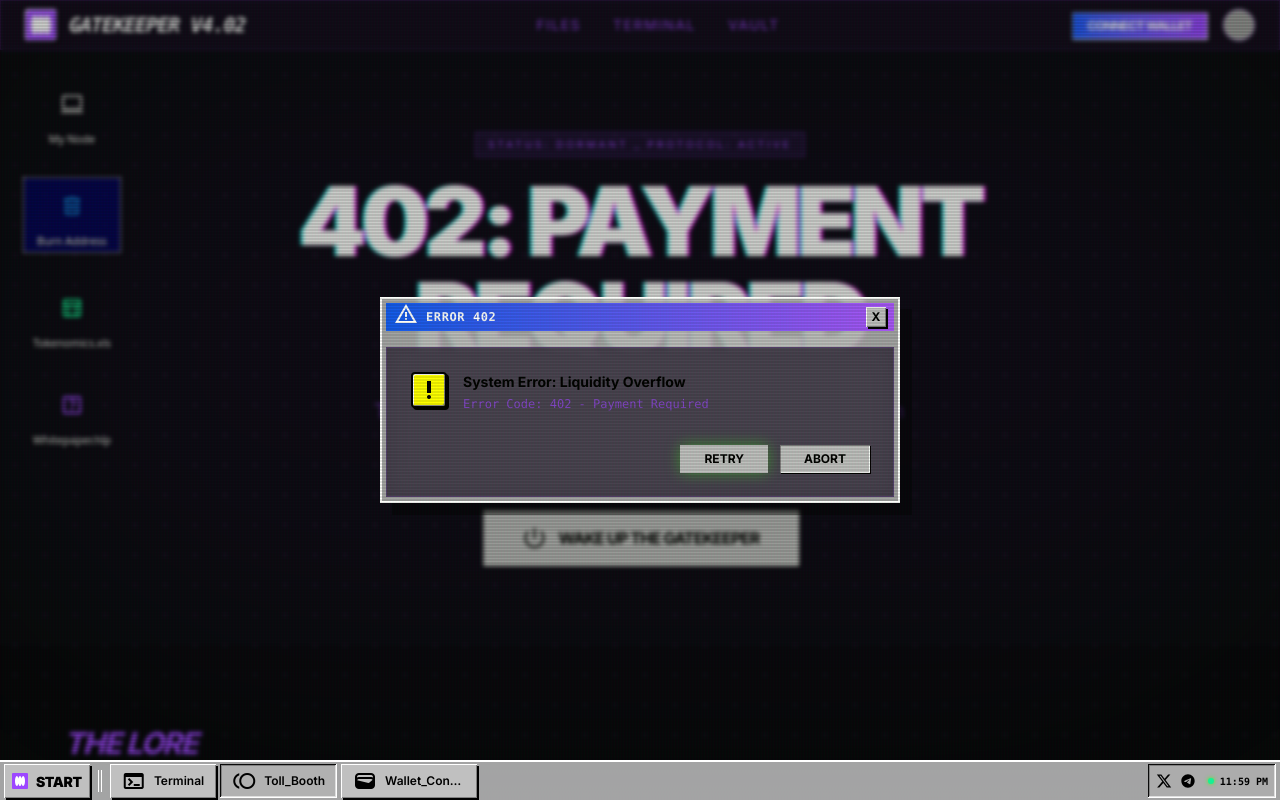
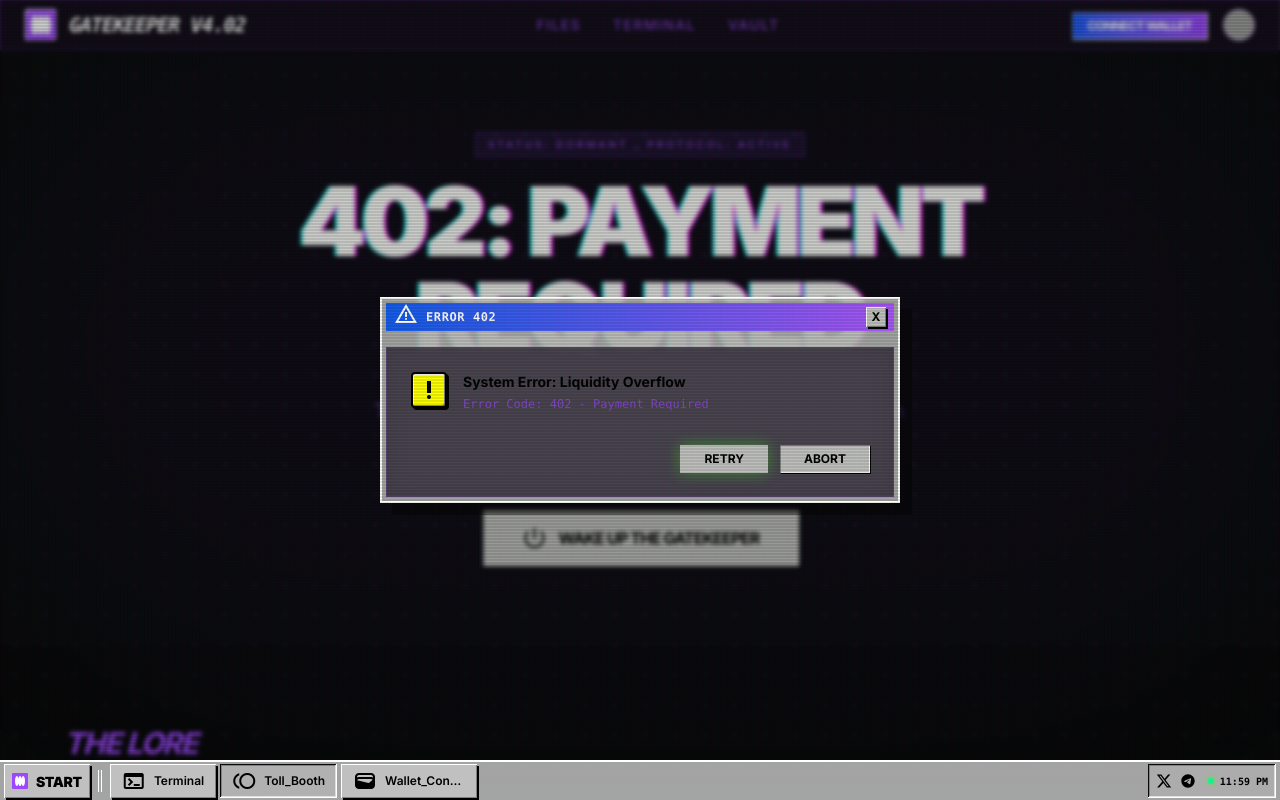
Before and after one commit to abraham-yusuf/sleepy-gatekeeper, a Next.js app: page / in a window 1280 px wide. Shown: the top 800 px of the page. Built offline with nearby package versions, Linux system fonts and the light colour scheme; grey boxes are pictures that could not be loaded.

Commit message:
update apps unused

```diff
--- a/app/page.tsx
+++ b/app/page.tsx
@@ -68,8 +68,8 @@ export default function Home() {
       <div className="crt-overlay"></div>
 
       {/* Desktop Icons */}
-      <div className="fixed top-20 left-6 z-40 flex flex-col gap-8">
-        <DesktopIcon
+      {/* <div className="fixed top-20 left-6 z-40 flex flex-col gap-8"> */}
+      {/* <DesktopIcon
           icon={<span className="material-symbols-outlined text-4xl text-retro-gray group-hover:text-white transition-colors">computer</span>}
           label="My Node"
         />
@@ -86,7 +86,7 @@ export default function Home() {
           icon={<span className="material-symbols-outlined text-4xl text-primary group-hover:text-white transition-colors">help_center</span>}
           label="Whitepaper.hlp"
         />
-      </div>
+      </div> */}
 
       {/* Navbar */}
       <header className="sticky top-0 z-50 w-full border-b border-primary/20 glass-panel px-6 py-2">
```
